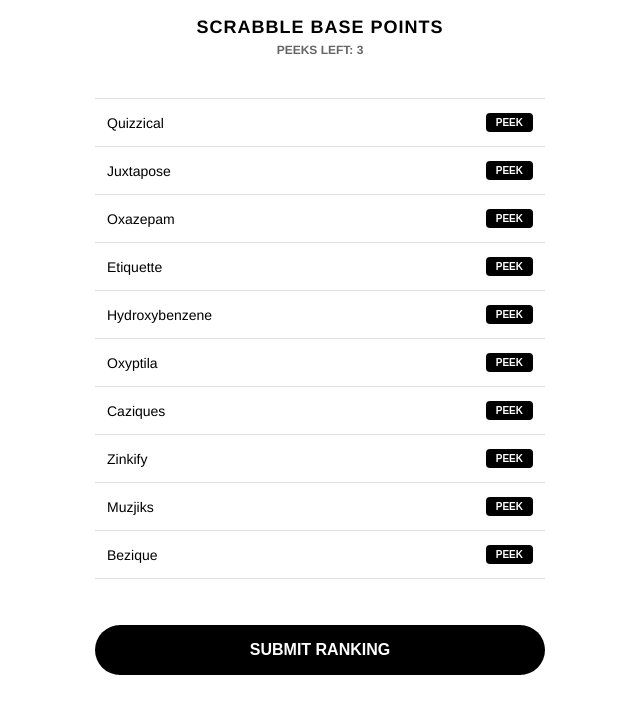
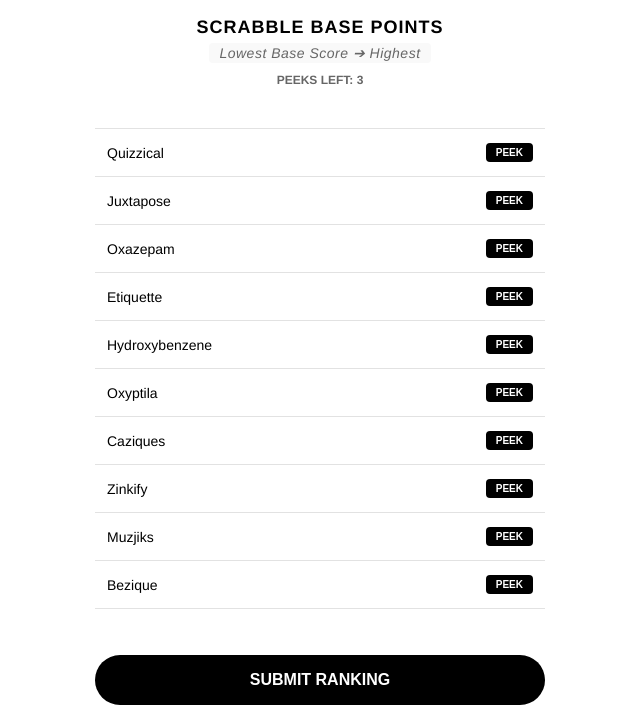
Before and after one commit to nothingisboring/ladders, a plain HTML site: page index.html in a window 1280 px wide. Shown: the part 75-800 px from the top of the page, without its empty margins (320-960 px from the left). Drawn offline with Linux system fonts and the light colour scheme.

Commit message:
Update index.html

```diff
--- a/index.html
+++ b/index.html
@@ -39,6 +39,14 @@
         #submitBtn { background: #000; color: #fff; }
         #masterBtn { background: #fff; color: #000; border: 2px solid #000; display: none; }
         #shareBtn { background: var(--correct); color: #fff; display: none; }
+        #puzzle-hint {
+    font-style: italic;
+    letter-spacing: 0.5px;
+    background: #f9f9f9;
+    display: inline-block;
+    padding: 2px 10px;
+    border-radius: 4px;
+}
     </style>
 </head>
 <body>
@@ -51,10 +59,11 @@
         </div>
     </header>
 
-    <div class="theme-box">
-        <h2 id="puzzle-title">LOADING...</h2>
-        <div class="peek-status">PEEKS LEFT: <span id="peeks-left">3</span></div>
-    </div>
+  <div class="theme-box">
+    <h2 id="puzzle-title">LOADING...</h2>
+    <p id="puzzle-hint" style="margin: 5px 0; color: #666; font-size: 14px;"></p>
+    <div class="peek-status">PEEKS LEFT: <span id="peeks-left">3</span></div>
+</div>
 
     <ul id="sortable-list"></ul>
 
@@ -66,37 +75,37 @@
 
     <script>
         const vault = [
-            { title: "Scrabble Base Points", type: "text", items: [
+            { title: "Scrabble Base Points", task: "Lowest Base Score ➔ Highest", type: "text", items: [
                 {n: "Etiquette", r: 1, h: "18"}, {n: "Oxyptila", r: 2, h: "19"}, {n: "Bezique", r: 3, h: "26"},
                 {n: "Zinkify", r: 4, h: "26"}, {n: "Juxtapose", r: 5, h: "27"}, {n: "Caziques", r: 6, h: "28"},
                 {n: "Muzjiks", r: 7, h: "29"}, {n: "Oxazepam", r: 8, h: "29"}, {n: "Hydroxybenzene", r: 9, h: "30"}, {n: "Quizzical", r: 10, h: "38"}
             ]},
-            { title: "Macbeth Chronology", type: "text", items: [
+            { title: "Macbeth Chronology", task: "First Act ➔ Last Act", type: "text", items: [
                 {n: "Three Witches Meet", r: 1, h: "I.i"}, {n: "Execution of Cawdor", r: 2, h: "I.iv"}, {n: "Lady Macbeth's Letter", r: 3, h: "I.v"},
                 {n: "The Floating Dagger", r: 4, h: "II.i"}, {n: "The King is Found", r: 5, h: "II.iii"}, {n: "Banquo's Ghost Appears", r: 6, h: "III.iv"},
                 {n: "The Second Prophecies", r: 7, h: "IV.i"}, {n: "Sleepwalking Scene", r: 8, h: "V.i"}, {n: "Tomorrow and Tomorrow", r: 9, h: "V.v"}, {n: "Macduff's Victory", r: 10, h: "V.viii"}
             ]},
-            { title: "Red Spectrum", type: "color", items: [
+            { title: "Red Spectrum", task: "Lightest ➔ Darkest", type: "color", items: [
                 {n: "Misty Rose", r: 1, c: "#FFE4E1"}, {n: "Salmon", r: 2, c: "#FA8072"}, {n: "Coral", r: 3, c: "#FF7F50"},
                 {n: "Tomato", r: 4, c: "#FF6347"}, {n: "Candy Apple", r: 5, c: "#FF0800"}, {n: "Ruby", r: 6, c: "#E0115F"},
                 {n: "Firebrick", r: 7, c: "#B22222"}, {n: "Dark Red", r: 8, c: "#8B0000"}, {n: "Maroon", r: 9, c: "#800000"}, {n: "Oxblood", r: 10, c: "#4A0404"}
             ]},
-            { title: "Blue Spectrum", type: "color", items: [
+            { title: "Blue Spectrum", task: "Lightest ➔ Darkest", type: "color", items: [
                 {n: "Alice Blue", r: 1, c: "#F0F8FF"}, {n: "Sky Blue", r: 2, c: "#87CEEB"}, {n: "Baby Blue", r: 3, c: "#89CFF0"},
                 {n: "Cornflower", r: 4, c: "#6495ED"}, {n: "Steel Blue", r: 5, c: "#4682B4"}, {n: "Cobalt", r: 6, c: "#0047AB"},
                 {n: "Royal Blue", r: 7, c: "#4169E1"}, {n: "Sapphire", r: 8, c: "#0F52BA"}, {n: "Navy Blue", r: 9, c: "#000080"}, {n: "Midnight Blue", r: 10, c: "#191970"}
             ]},
-            { title: "Orchestral Scale (Instruments)", type: "text", items: [
+            { title: "Orchestral Scale (Instruments)", task: "Least No. of Instruments ➔ Most", type: "text", items: [
                 {n: "Mozart: Sym. No. 1", r: 1, h: "~15"}, {n: "Haydn: Sym. No. 94", r: 2, h: "~30"}, {n: "Beethoven: Sym. No. 5", r: 3, h: "~45"},
                 {n: "Brahms: Sym. No. 4", r: 4, h: "~55"}, {n: "Tchaikovsky: Sym. No. 6", r: 5, h: "~70"}, {n: "Stravinsky: Rite of Spring", r: 6, h: "~90"},
                 {n: "Mahler: Sym. No. 5", r: 7, h: "~100"}, {n: "Strauss: Alpine Sym.", r: 8, h: "125+"}, {n: "Baverstock: Sym. No. 1", r: 9, h: "200+"}, {n: "Mahler: Sym. No. 8", r: 10, h: "1000+"}
             ]},
-            { title: "Military History (Victories)", type: "text", items: [
+            { title: "Military History (Victories)", task: "Least Victories ➔ Most", type: "text", items: [
                 {n: "Israel", r: 1, h: "~30"}, {n: "Egypt", r: 2, h: "~60"}, {n: "Prussia/Germany", r: 3, h: "~110"},
                 {n: "Russia", r: 4, h: "~130"}, {n: "USA", r: 5, h: "~145"}, {n: "Rome", r: 6, h: "~160"},
                 {n: "China", r: 7, h: "~170"}, {n: "Austria", r: 8, h: "~175"}, {n: "UK", r: 9, h: "~230"}, {n: "France", r: 10, h: "1,100+"}
             ]},
-            { title: "Victorian Book Sales", type: "text", items: [
+            { title: "Victorian Book Sales", task: "Least Sales ➔ Most", type: "text", items: [
                 {n: "Elizabeth Gaskell", r: 1, h: "Lower"}, {n: "George Eliot", r: 2, h: "Mid-Low"}, {n: "Anthony Trollope", r: 3, h: "Mid-Low"},
                 {n: "The Brontës", r: 4, h: "Mid"}, {n: "Thomas Hardy", r: 5, h: "Mid"}, {n: "Lewis Carroll", r: 6, h: "High"},
                 {n: "H.G. Wells", r: 7, h: "High"}, {n: "R.L. Stevenson", r: 8, h: "V. High"}, {n: "Charles Dickens", r: 9, h: "Iconic"}, {n: "Conan Doyle", r: 10, h: "Elite"}
@@ -110,6 +119,10 @@
 
         function init() {
             document.getElementById('puzzle-title').innerText = active.title;
+            // ADD THIS LINE:
+    document.getElementById('puzzle-hint').innerText = active.task || "Drag to rank";
+
+    document.getElementById('streak-count').innerText = localStorage.getItem('ladders_streak') || 0;
             document.getElementById('streak-count').innerText = localStorage.getItem('ladders_streak') || 0;
             const list = document.getElementById('sortable-list');
             [...active.items].sort(() => Math.random() - 0.5).forEach(item => {
```
